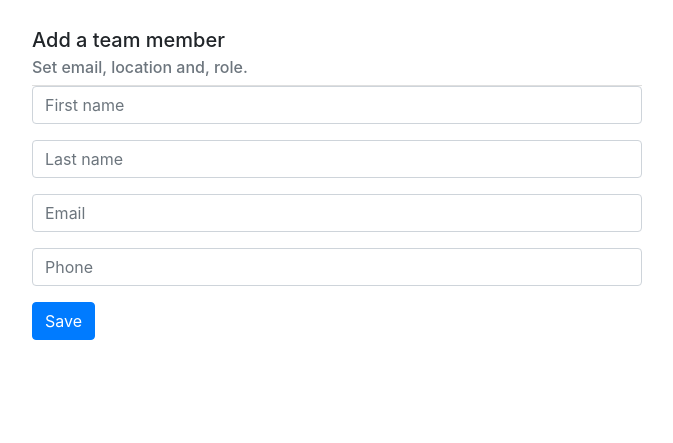
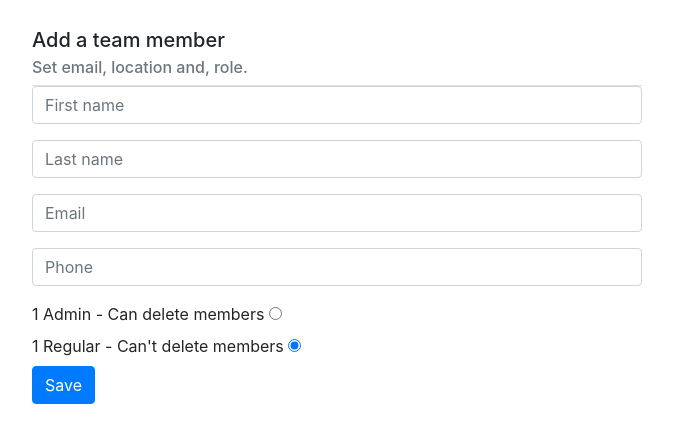
Before and after one commit to sadjadtavakoli/instawork, a Django app: template members/templates/members/add_member.html in a window 1280 px wide. Shown: the top 443 px of the page, without its empty margins (303-976 px from the left). Run offline with Django 4.2, Linux system fonts and the light colour scheme; tables that the repository leaves empty hold one stand-in row (values such as "Sample post"); the template is opened without the code that fills it: values that come from a table or form of the project are taken from there, most other values are stand-ins (such as "Sample title", 1, 10 or a date in 2020).

Commit message:
role attribute + related changes in forms and HTMLs

```diff
--- a/members/forms.py
+++ b/members/forms.py
@@ -6,7 +6,7 @@ from members.models import Member
 class AddMemberForm(forms.ModelForm):
     class Meta:
         model = Member
-        fields = ['first_name', 'last_name', 'email', 'phone']
+        fields = ['first_name', 'last_name', 'email', 'phone', 'role']
         widgets = {
             'first_name': forms.TextInput(attrs={'placeholder': 'First name'}),
             'last_name': forms.TextInput(attrs={'placeholder': 'Last name'}),
--- a/members/models.py
+++ b/members/models.py
@@ -1,6 +1,7 @@
 from django.contrib.auth.base_user import BaseUserManager
-from django.contrib.auth.models import AbstractUser, UserManager
+from django.contrib.auth.models import AbstractUser
 from django.db import models
+from django.db.models import TextChoices
 from django.utils.translation import gettext_lazy as _
 
 from utils import phone_number_regex
@@ -40,10 +41,19 @@ class MemberManager(BaseUserManager):
 
 
 class Member(AbstractUser):
+    class RoleChoices(TextChoices):
+        admin = 'Admin', _('Admin - Can delete members')
+        regular = 'Regular', _('Regular - Can\'t delete members')
+
     username = None
     email = models.EmailField(_('email address'), unique=True)
     phone = models.CharField(_('phone'), max_length=30, validators=[phone_number_regex], unique=True)
+    role = models.CharField(_('role'), max_length=20, choices=RoleChoices.choices, default=RoleChoices.regular)
 
     USERNAME_FIELD = 'email'
     REQUIRED_FIELDS = []
     objects = MemberManager()
+
+    @property
+    def is_admin(self):
+        return self.role == self.RoleChoices.admin
--- a/members/templates/members/form_field.html
+++ b/members/templates/members/_form_field_input.html
@@ -1,5 +1,5 @@
 {% load addClass %}
-<div class="form-group  position-relative">
+<div class="form-group position-relative">
     {{ field|addClass:'form-control' }}
     {% if field.errors %}
         <div class="error_message">
--- /dev/null
+++ b/members/templates/members/_form_field_selects.html
@@ -0,0 +1,10 @@
+{% for choice in field.field.choices %}
+    <div>
+        {% with label=choice.1 value=choice.0 index=forloop.counter %}
+            {{ id }}
+            <label for="id_{{ field.name }}_{{ index }}">{{ label }}</label>
+            <input type="radio" name="{{ field.name }}" value="{{ value }}"
+                   id="id_{{ field.name }}_{{ index }}" {% if field.value == value %} checked {% endif %}>
+        {% endwith %}
+    </div>
+{% endfor %}
--- a/members/templates/members/member_info_form.html
+++ b/members/templates/members/member_info_form.html
@@ -3,10 +3,13 @@
 
 {% block content %}
     <form method="post" class="needs-validation" novalidate>{% csrf_token %}
-        {% include 'members/form_field.html' with field=form.first_name %}
-        {% include 'members/form_field.html' with field=form.last_name %}
-        {% include 'members/form_field.html' with field=form.email %}
-        {% include 'members/form_field.html' with field=form.phone %}
+        {% include 'members/_form_field_input.html' with field=form.first_name %}
+        {% include 'members/_form_field_input.html' with field=form.last_name %}
+        {% include 'members/_form_field_input.html' with field=form.email %}
+        {% include 'members/_form_field_input.html' with field=form.phone %}
+        {% include 'members/_form_field_selects.html' with field=form.role %}
+
+
         <div class="btn-group mr-2" role="group">
             {#            {% if deletable %}#}
             {#                <button type="submit" class="btn btn-outline-danger">Delete</button>#}
--- a/members/templates/members/member_list.html
+++ b/members/templates/members/member_list.html
@@ -22,9 +22,9 @@
                 </div>
                 <div class="col-md-10">
                     <div class="card-body">
-                        <h5 class="card-title text-dark-gray">{{ member.get_full_name }}</h5>
+                        <h5 class="card-title text-dark-gray">{{ member.get_full_name }} {% if member.is_admin %}(admin){% endif %}</h5>
                         <p class="card-text text-muted ">{{ member.phone }}</p>
-                        <p class="card-text small text-muted">{{ member.email }}</p>
+                        <p class="card-text text-muted">{{ member.email }}</p>
                     </div>
                 </div>
             </div>
```
Also changed, not shown: members/migrations/0002_member_role.py (added), members/static/members/imgs/default_profile_picture.png (added).
